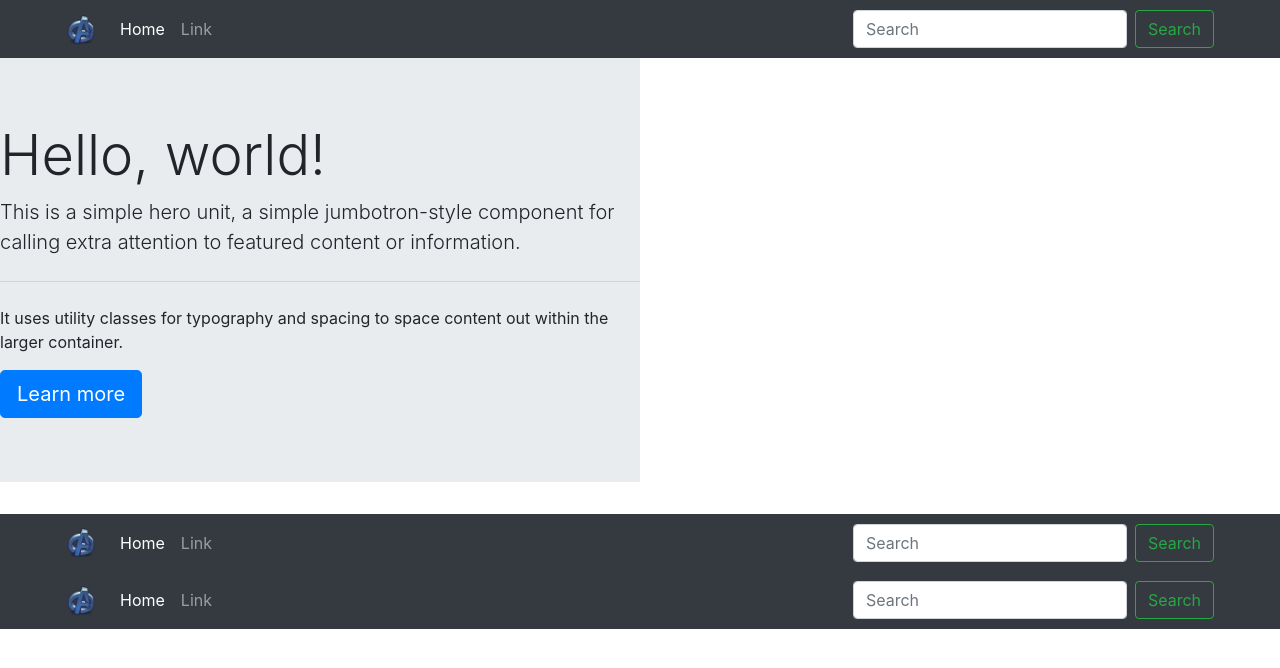
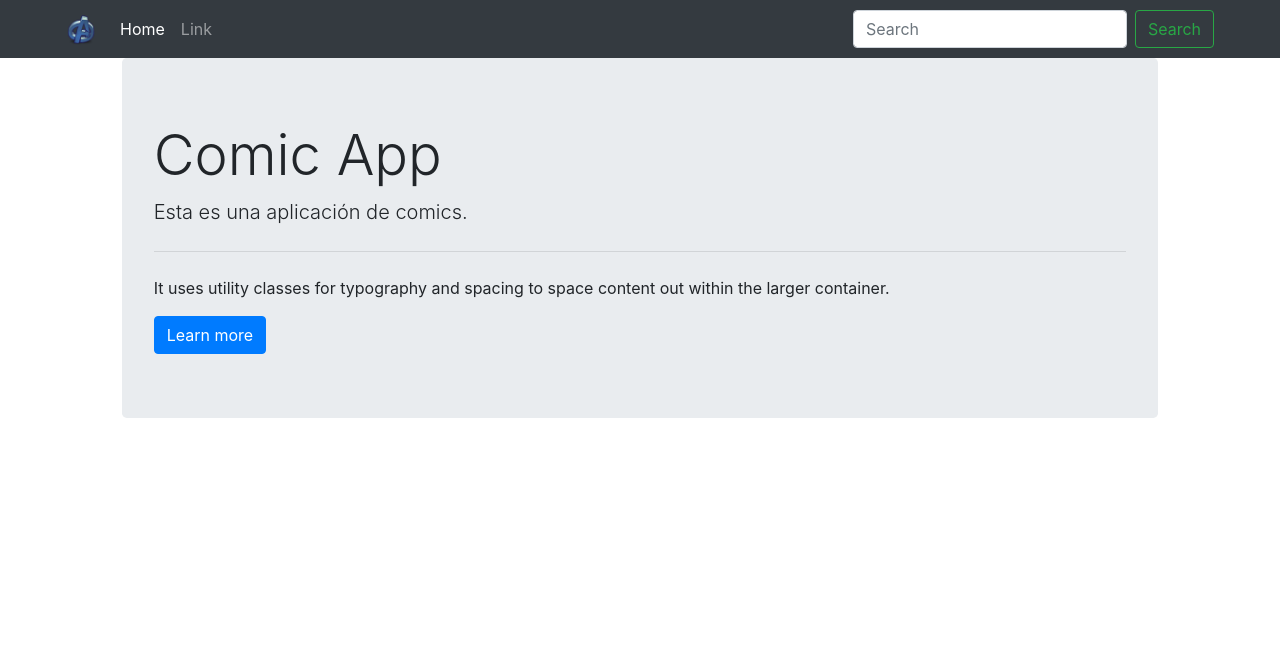
Before and after one commit to DavidSalinasPoma/cursoAngularFernandoHerrera, an Angular app: page /home in a window 1280 px wide. Shown: the top 668 px of the page. Built offline with nearby package versions, Linux system fonts and the light colour scheme.

Commit message:
Definiendo rutas y usesHash en angular

```diff
--- a/src/app/app.component.html
+++ b/src/app/app.component.html
@@ -1,4 +1,2 @@
 <app-navbar></app-navbar>
-<app-home></app-home>
-<app-navbar></app-navbar>
-<app-navbar></app-navbar>
+<router-outlet></router-outlet>
--- /dev/null
+++ b/src/app/app.routes.ts
@@ -0,0 +1,16 @@
+import { NgModule } from '@angular/core';
+import { RouterModule, Routes } from '@angular/router';
+
+import { HomeComponent } from './components/home/home.component';
+
+const ROUTES: Routes = [
+    { path: 'home', component: HomeComponent },
+    { path: '**', pathMatch: 'full', redirectTo: 'home' },
+];
+
+@NgModule({
+    // imports: [RouterModule.forRoot(ROUTES, { useHash: true })],
+    imports: [RouterModule.forRoot(ROUTES)],
+    exports: [RouterModule]
+})
+export class AppRoutingModule { }
--- a/src/app/components/home/home.component.html
+++ b/src/app/components/home/home.component.html
@@ -1,13 +1,13 @@
-<div class="row" id="">
+<div class="row justify-content-center" id="">
 
-  <div class="col-6 jumbotron jumbotron-fluid">
-    <h1 class="display-4">Hello, world!</h1>
-    <p class="lead">This is a simple hero unit, a simple jumbotron-style component for calling extra attention to
-      featured
-      content or information.</p>
-    <hr class="my-4">
-    <p>It uses utility classes for typography and spacing to space content out within the larger container.</p>
-    <a class="btn btn-primary btn-lg" href="#" role="button">Learn more</a>
+  <div class="col-10" id="">
+    <div class="jumbotron">
+      <h1 class="display-4">Comic App</h1>
+      <p class="lead">Esta es una aplicación de comics.</p>
+      <hr class="my-4">
+      <p>It uses utility classes for typography and spacing to space content out within the larger container.</p>
+      <a class="btn btn-primary" href="#" role="button">Learn more</a>
+    </div>
   </div>
 
 </div>
--- a/src/index.html
+++ b/src/index.html
@@ -3,7 +3,7 @@
 
 <head>
   <meta charset="utf-8">
-  <title>Dsp</title>
+  <title>Curso Angular</title>
   <base href="/">
 
   <meta name="viewport" content="width=device-width, initial-scale=1">
```
Also changed, not shown: src/app/app.module.ts (+12 -1 lines).
